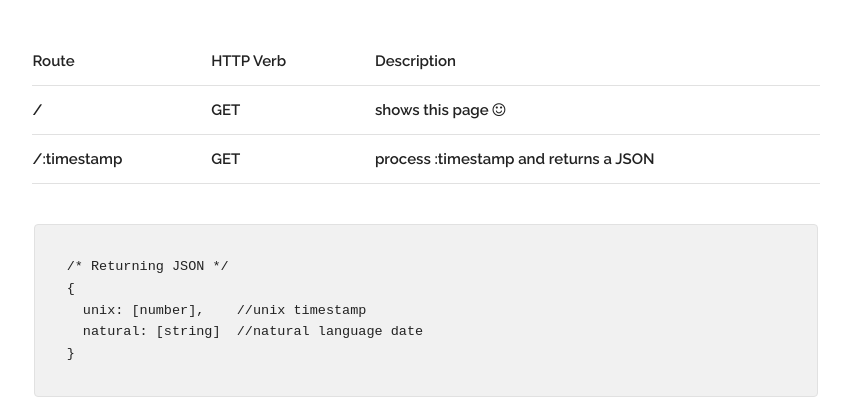
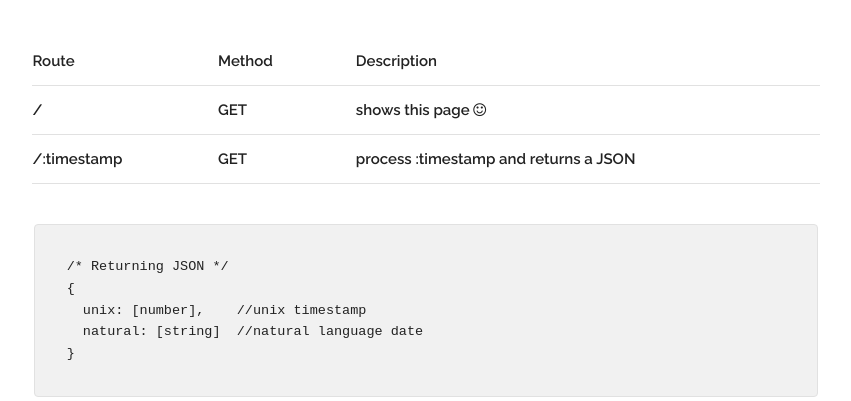
Before and after one commit to lbpinheiro/fcc-timestamp, a website: page public/index.html in a window 1280 px wide. Shown: the part 120-521 px from the top of the page, without its empty margins (125-976 px from the left). Drawn offline with Linux system fonts and the light colour scheme.

Commit message:
'http verb' to 'method' in presentation

```diff
--- a/public/index.html
+++ b/public/index.html
@@ -24,7 +24,7 @@
             <thead>
               <tr>
                 <th>Route</th>
-                <th>HTTP Verb</th>
+                <th>Method</th>
                 <th>Description</th>
               </tr>
             </thead>
```
